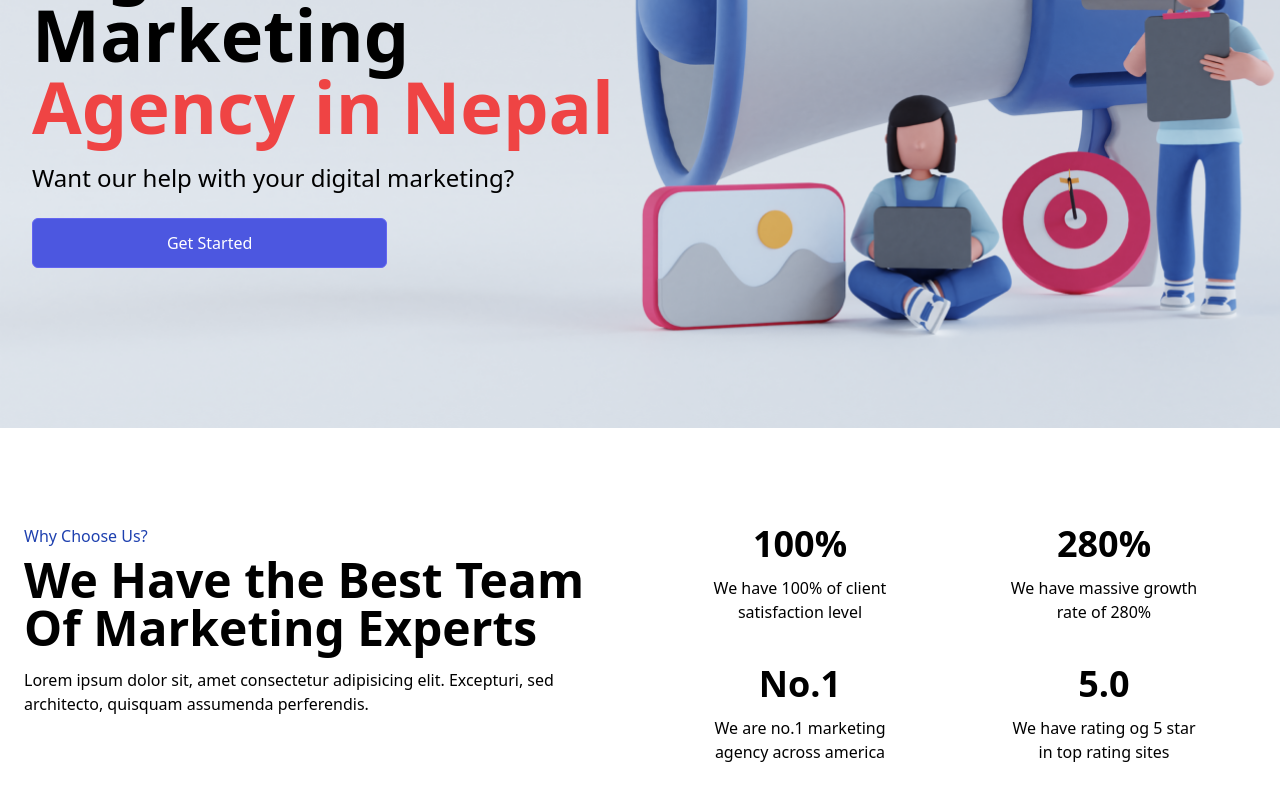
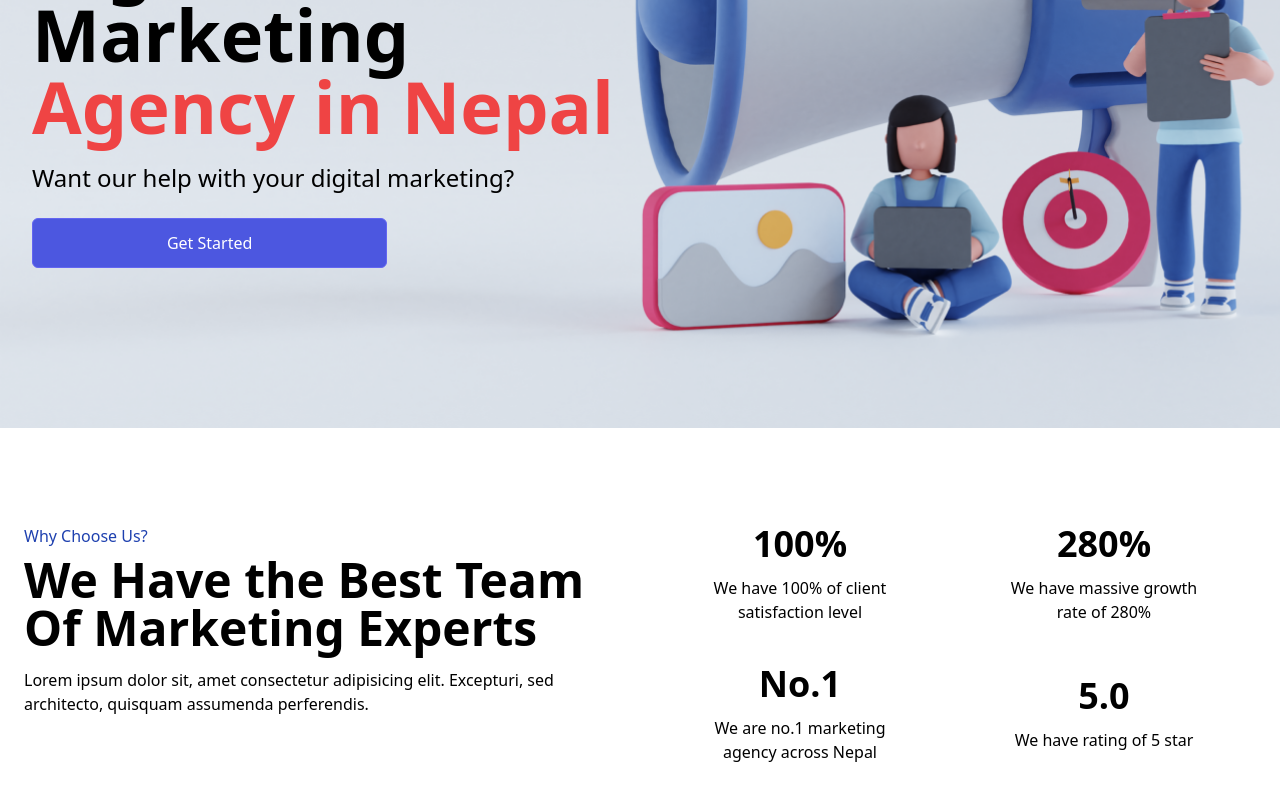
Before and after one commit to alexblaze/bhairabictsolution, a React (Create React App) app: page / in a window 1280 px wide. Shown: the part 294-1094 px from the top of the page. Built offline with nearby package versions, Linux system fonts and the light colour scheme.

Commit message:
chooseus

```diff
--- a/src/App.js
+++ b/src/App.js
@@ -1,12 +1,12 @@
 import Navbar from "./components/Navbar";
 import Hero from "./components/Hero";
-import Services from "./components/Services";
+import WhyChooseUs from "./components/WhyChooseUs.jsx";
 function App() {
   return (
     <>
       <Navbar />
       <Hero />
-      <Services />
+      <WhyChooseUs />
     </>
   );
 }
--- a/src/components/Services.jsx
+++ b/src/components/WhyChooseUs.jsx
@@ -1,8 +1,8 @@
 import React from 'react'
 
-const Services = () => {
+const WhyChooseUs = () => {
   return (
-    <div className='grid grid-cols-2 gap-4 px-[24px] py-24 bg-"#fafafa"'>
+    <div className='grid md:grid-cols-2 gap-4 px-[24px] py-24 bg-"#fafafa"'>
  <div>
     <h1 className='text-1xl text-blue-800'>
         Why Choose Us?
@@ -25,11 +25,11 @@ const Services = () => {
         </div>
         <div className="flex flex-col justify-center items-center pt-[40px]">
           <h3 className='text-4xl font-bold'>No.1</h3>
-          <p className='pt-3 w-48 text-center'>We are no.1 marketing agency across america</p>
+          <p className='pt-3 w-48 text-center'>We are no.1 marketing agency across Nepal</p>
         </div>
         <div className="flex flex-col justify-center items-center pt-[40px]">
           <h3 className='text-4xl font-bold'>5.0</h3>
-          <p className='pt-3 w-48 text-center'>We have rating og 5 star in top rating sites</p>
+          <p className='pt-3 w-48 text-center'>We have rating of 5 star</p>
         </div>
     </div>
 
@@ -38,4 +38,4 @@ const Services = () => {
   )
 }
 
-export default Services
+export default WhyChooseUs
```
Also changed, not shown: src/assets/Asset 2.png (added).
